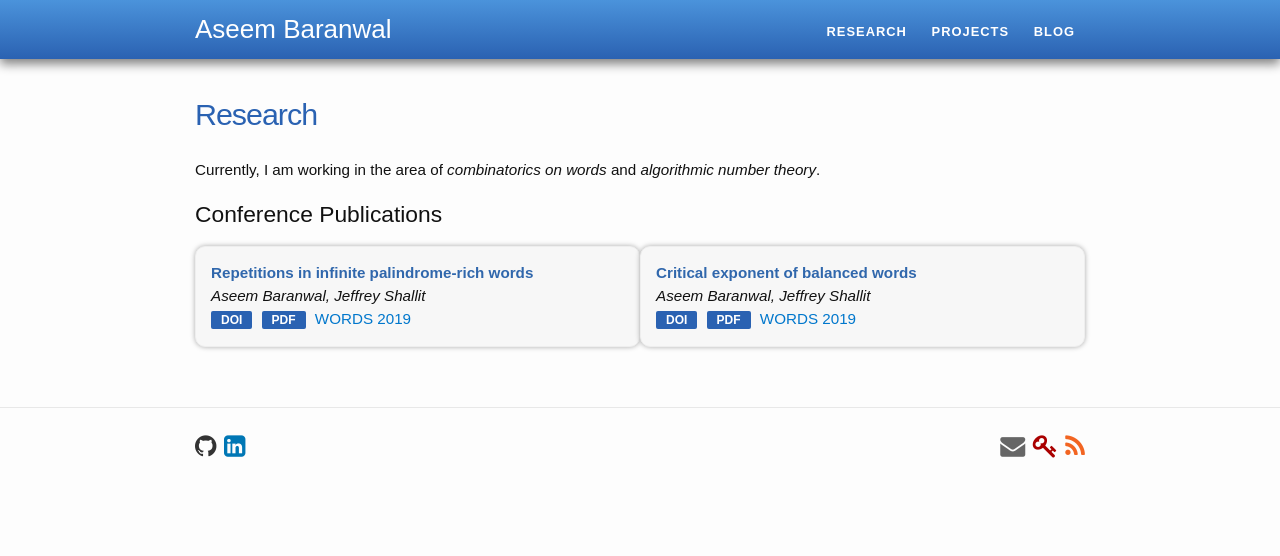
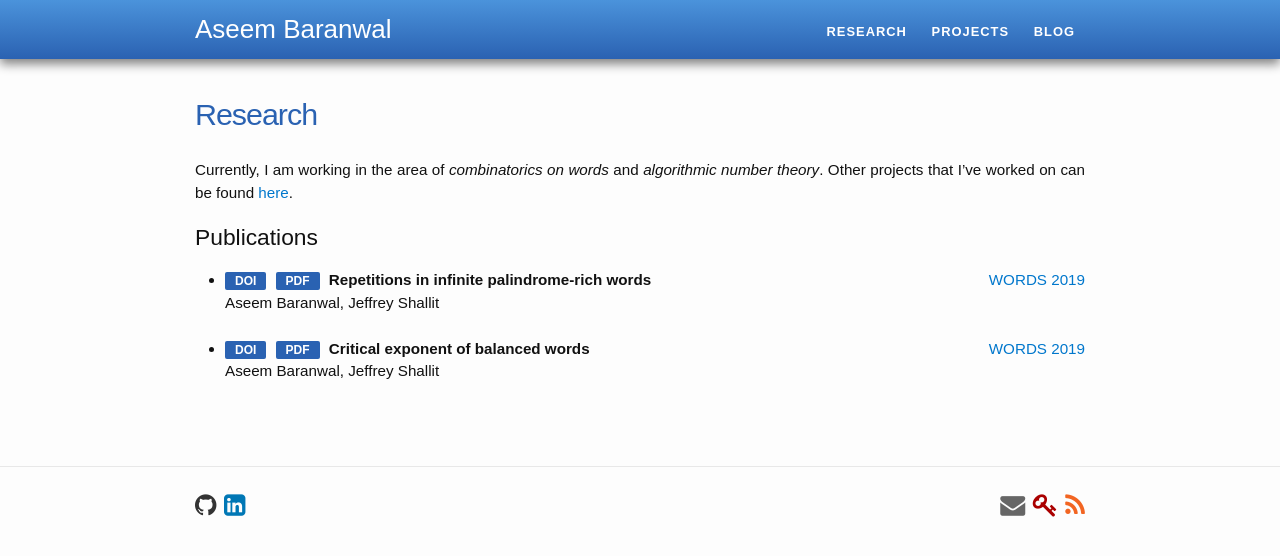
Before and after one commit to aseemrb/aseemrb.github.io, a Jekyll site: the page built from research.md, in a window 1280 px wide. Shown: the top 556 px of the page. Built offline with Jekyll 4.4.1, drawn with Linux system fonts in a browser that asks for light colours.

Commit message:
fix back research page

```diff
--- a/research.md
+++ b/research.md
@@ -4,22 +4,28 @@ permalink: /research/
 title: Research
 ---
 
-Currently, I am working in the area of <i>combinatorics on words</i> and <i>algorithmic number theory</i>.
+Currently, I am working in the area of <i>combinatorics on words</i> and <i>algorithmic number theory</i>. Other projects that I've worked on can be found <a href="{{site.base_url}}/projects/">here</a>.
 
-<h2>Conference Publications</h2>
-<div class="row">
-	<div class="project-box">
-		<b>Repetitions in infinite palindrome-rich words</b><br>
-		<i>Aseem Baranwal, Jeffrey Shallit</i><br>
-		<a href="#"><div class="color-button">DOI</div></a>
-		<a href="https://arxiv.org/pdf/1904.10028"><div class="color-button">PDF</div></a>
-		<a href="http://words2019.lboro.ac.uk/">WORDS 2019</a>
-	</div>
-	<div class="project-box">
-		<b>Critical exponent of balanced words</b><br>
-		<i>Aseem Baranwal, Jeffrey Shallit</i><br>
-		<a href="#"><div class="color-button">DOI</div></a>
-		<a href="https://arxiv.org/pdf/1902.00503"><div class="color-button">PDF</div></a>
-		<a href="http://words2019.lboro.ac.uk/">WORDS 2019</a>
-	</div>
-</div>
+<h2>Publications</h2>
+<ul>
+	<li>
+		<span>
+			<a href="#"><div class="color-button">DOI</div></a>
+			<a href="https://arxiv.org/pdf/1904.10028"><div class="color-button">PDF</div></a>
+			<b>Repetitions in infinite palindrome-rich words</b>
+			<a class="fa-pull-right" href="http://words2019.lboro.ac.uk/">WORDS 2019</a>
+		</span>
+		<br>
+		Aseem Baranwal, Jeffrey Shallit
+	</li><br>
+	<li>
+		<span>
+			<a href="#"><div class="color-button">DOI</div></a>
+			<a href="https://arxiv.org/pdf/1902.00503"><div class="color-button">PDF</div></a>
+			<b>Critical exponent of balanced words</b>
+			<a class="fa-pull-right" href="http://words2019.lboro.ac.uk/">WORDS 2019</a>
+		</span>
+		<br>
+		Aseem Baranwal, Jeffrey Shallit
+	</li><br>
+</ul>
```
